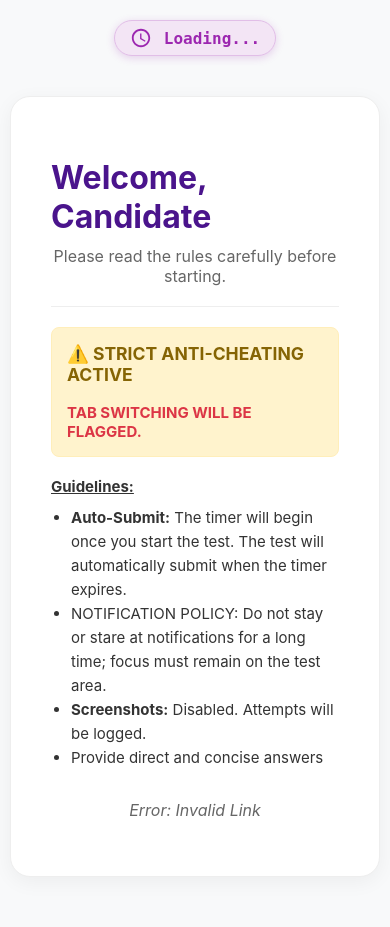
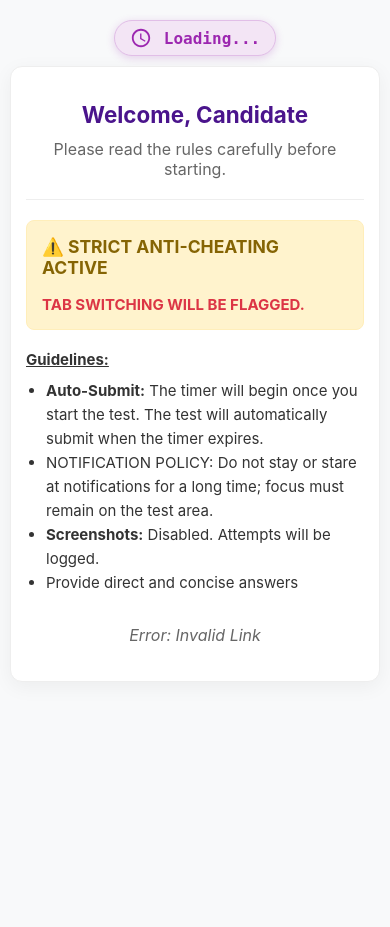
Before and after one commit to nfpltech3/aptitude-backend-api, a FastAPI app: template templates/index.html in a window 390 px wide. After the commit the page ends 641 px from the top, so only its background shows below. Run offline with FastAPI, Linux system fonts and the light colour scheme; the template is opened without the code that fills it, so the values that code supplies are empty.

Commit message:
ui fixes
minor updates in welcome screen

```diff
--- a/templates/index.html
+++ b/templates/index.html
@@ -242,18 +242,25 @@
 
         /* --- WELCOME SCREEN --- */
         #welcome-screen {
+            width: 100%;
             max-width: 600px;
-            margin: 40px auto;
+            margin: 20px auto;
             background: white;
-            padding: 40px;
+            padding: clamp(20px, 5vw, 40px);
             border-radius: 20px;
             border: 1px solid #eee;
             box-shadow: 0 5px 20px rgba(0,0,0,0.05);
             text-align: center;
+            box-sizing: border-box;
+            overflow-wrap: break-word;
         }
 
         #welcome-msg {
-            text-align: left;
+            color: #4A148C;
+            margin-bottom: 10px;
+            font-size: clamp(1.5rem, 6vw, 2.2rem);
+            line-height: 1.2;
+            word-wrap: break-word;
         }
 
         textarea, input[type="text"] {
@@ -410,6 +417,17 @@
             .question-text {
                 font-size: 0.95rem; /* Better readability on small screens */
             }
+            #welcome-screen {
+                padding: 20px 15px; /* Smaller padding on sides */
+                margin: 10px auto;
+                border-radius: 12px;
+                width: 100%;
+            }
+
+            #welcome-msg {
+                /* Extra safety for very long names on mobile */
+                font-size: 1.4rem;
+            }
         }
 
         @media print {
@@ -454,7 +472,7 @@
     </div>
 
     <div id="welcome-screen">
-        <h1 id="welcome-msg" style="color:#4A148C; margin-bottom: 10px;">Welcome to the Assessment</h1>
+        <h1 id="welcome-msg">Welcome to the Assessment</h1>
         <p style="color:#666; margin-top:0;">Please read the rules carefully before starting.</p>
 
         <hr style="border:0; border-top:1px solid #eee; margin:20px 0;">
```
